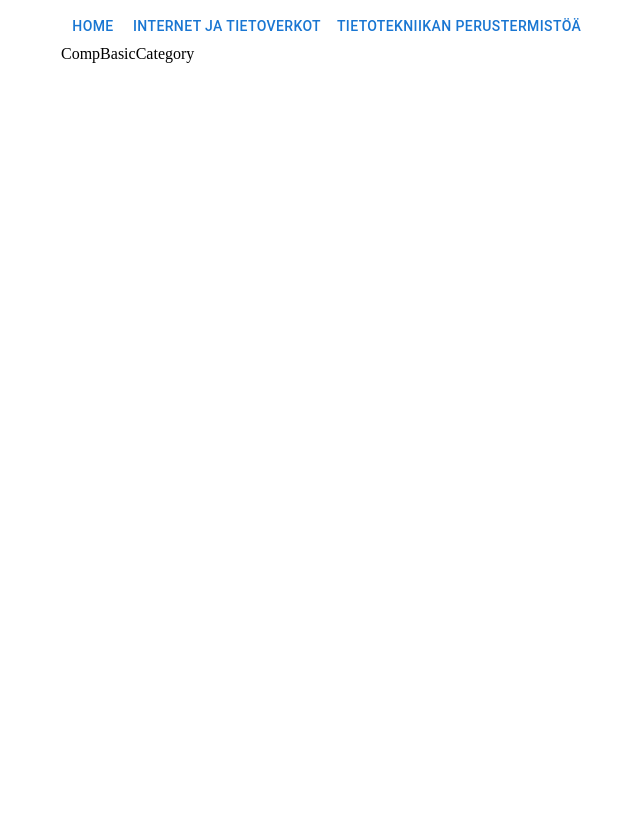
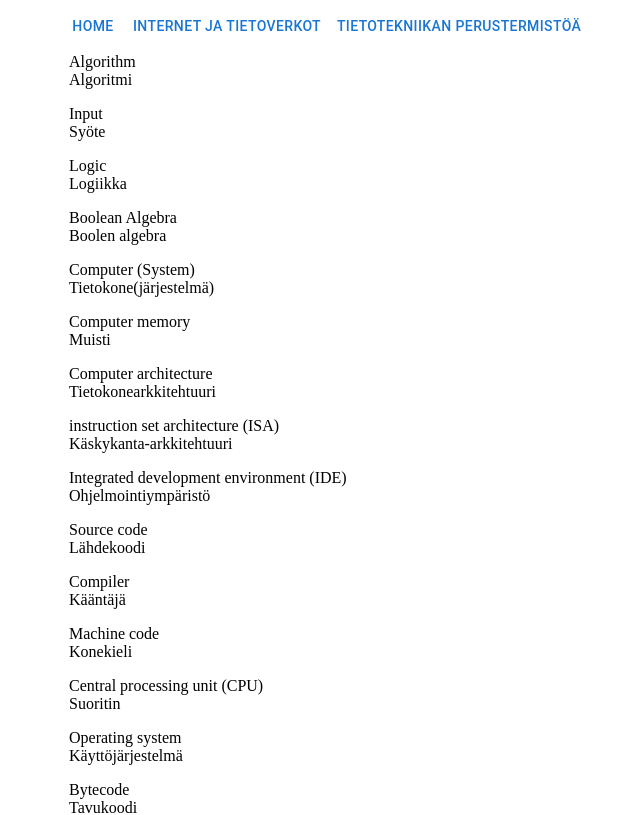
Before and after one commit to StefanYlimaki/TVT-Sanasto, a React (Create React App) app: page /comp_basic in a window 1280 px wide. Shown: the top 815 px of the page, without its empty margins (3-643 px from the left). Built offline with nearby package versions, Linux system fonts and the light colour scheme; no server answers.

Commit message:
made app to show networks_basic words

```diff
--- a/src/App.js
+++ b/src/App.js
@@ -1,19 +1,33 @@
-import React from "react";
+import React, { useEffect } from "react";
 import { Routes, Route, Link } from 'react-router-dom'
 import { Container, Button } from '@mui/material'
+import axios from 'axios'
 
 import Home from "./containers/home/Home"
 import SingleWord from "./components/singleWord/SingleWord";
 import CompBasicCategory from "./containers/compBasicCategory/CompBasicCategory";
 import NetworksBasicCategory from "./containers/networksBasicCategory/NetworksBasicCategory";
 
+
 const App = () => {
+
+  useEffect(() => {
+    axios
+      .get("https://gitlab.com/sanasto/index/-/raw/main/index.json", {
+        headers: {
+          "content-type":"text/plain; charset=utf-8",
+          "accept":"text/html"
+        }
+      })
+      .then((response) => console.log(response))
+  })
+
   return (
     <Container>
         <div>
             <Button component={Link} to="/">Home</Button>
-            <Button component={Link} to="/comp_basic">Internet ja tietoverkot</Button>
-            <Button component={Link} to="/networks_basic">Tietotekniikan perustermistöä</Button>
+            <Button component={Link} to="/networks_basic">Internet ja tietoverkot</Button>
+            <Button component={Link} to="/comp_basic">Tietotekniikan perustermistöä</Button>
         </div>
         <Routes>
             <Route path='/' element={<Home /> }/>
--- a/src/components/singleWord/SingleWord.jsx
+++ b/src/components/singleWord/SingleWord.jsx
@@ -1,8 +1,13 @@
 import React from 'react'
 import { useParams as getParams } from 'react-router-dom'
 
-import words from '../../assets/networks-basic.json'
+import networks_basic from '../../assets/networks-basic.json'
+import comp_basic from '../../assets/comp-basic.json'
 import './singleWord.css'
+
+const words = networks_basic.concat(comp_basic)
+
+console.log(words)
 
 const singleWord = () => {
     const { id } = getParams()
--- a/src/containers/compBasicCategory/CompBasicCategory.jsx
+++ b/src/containers/compBasicCategory/CompBasicCategory.jsx
@@ -1,9 +1,15 @@
 import React from 'react'
 import './compBasicCategory.css'
+import words from '../../assets/comp-basic.json'
+import Word from '../../components/word/Word'
 
 const CompBasicCategory = () => {
   return (
-    <div>CompBasicCategory</div>
+    <div>
+      <div>
+        {words.map(word => <Word key={word.id} word={ word }/>)}
+      </div>
+    </div>
   )
 }
 
--- a/src/containers/networksBasicCategory/NetworksBasicCategory.jsx
+++ b/src/containers/networksBasicCategory/NetworksBasicCategory.jsx
@@ -2,8 +2,6 @@ import React from 'react'
 import './networksBasicCategory.css'
 import words from '../../assets/networks-basic.json'
 import Word from '../../components/word/Word'
-
-
 
 const NetworksBasicCategory = () => {
   return (
```
